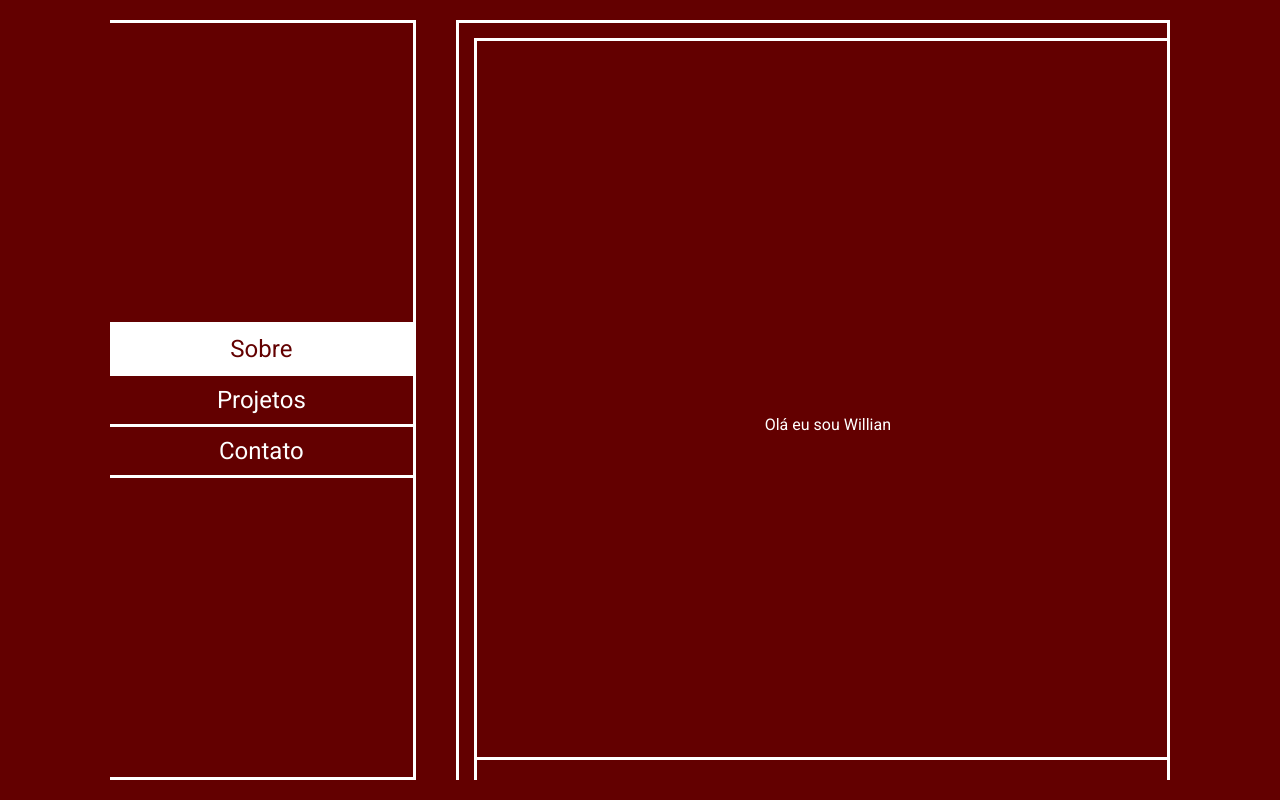
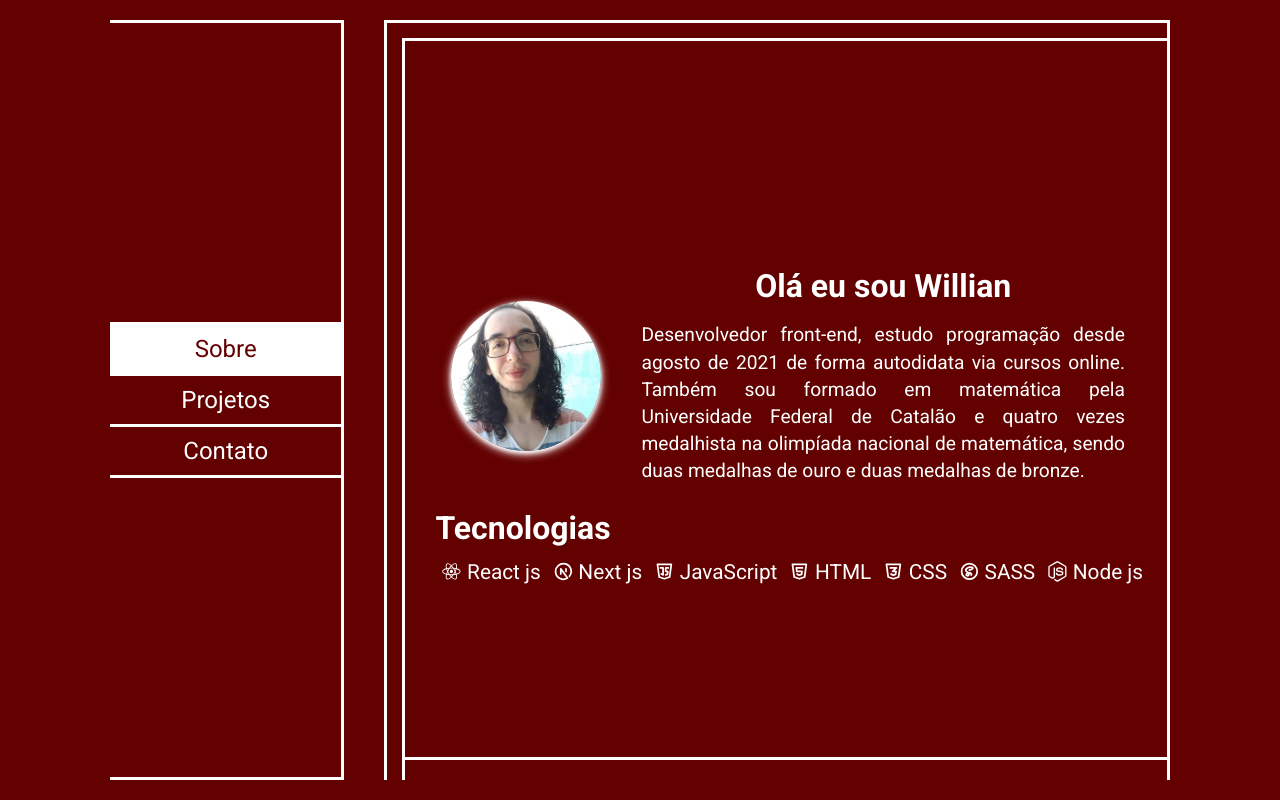
Before and after one commit to willian-pessoa/portfolio-willian-pessoa, a Next.js app: page / in a window 1280 px wide. Built offline with nearby package versions, Linux system fonts and the light colour scheme.

Commit message:
criado secao sobre

```diff
--- a/src/components/About/About.jsx
+++ b/src/components/About/About.jsx
@@ -1,10 +1,87 @@
 import React from "react";
 import ContentContainer from "../ContentContainer/ContentContainer";
 
+import Image from "next/image";
+
+import { RiReactjsFill } from "react-icons/ri";
+import { FaNodeJs } from "react-icons/fa";
+import {
+  TbBrandNextjs,
+  TbBrandJavascript,
+  TbBrandHtml5,
+  TbBrandCss3,
+  TbBrandSass,
+} from "react-icons/tb";
+
 import "./About.scss";
+
+const TECHNOLOGIES = [
+  {
+    name: "React js",
+    icon: <RiReactjsFill />,
+  },
+  {
+    name: "Next js",
+    icon: <TbBrandNextjs />,
+  },
+  {
+    name: "JavaScript",
+    icon: <TbBrandJavascript />,
+  },
+  {
+    name: "HTML",
+    icon: <TbBrandHtml5 />,
+  },
+  {
+    name: "CSS",
+    icon: <TbBrandCss3 />,
+  },
+  {
+    name: "SASS",
+    icon: <TbBrandSass />,
+  },
+  {
+    name: "Node js",
+    icon: <FaNodeJs />,
+  },
+];
 
 export default function About({ active }) {
   return (
-    <ContentContainer active={active}>Olá eu sou Willian</ContentContainer>
+    <ContentContainer active={active}>
+      <div className="about">
+        <div className="about__profile">
+          <div className="about__profile__image">
+            <Image
+              src={"/assets/willian.jpg"}
+              alt="foto de perfil willian pessoa"
+              fill
+            />
+          </div>
+          <div className="about__profile__description">
+            <h1>Olá eu sou Willian</h1>
+            <p>
+              Desenvolvedor front-end, estudo programação desde agosto de 2021 de forma autodidata via
+              cursos online. Também sou formado em matemática pela Universidade
+              Federal de Catalão e quatro vezes medalhista na olimpíada nacional
+              de matemática, sendo duas medalhas de ouro e duas medalhas de
+              bronze.
+            </p>
+          </div>
+        </div>
+        <div className="about__technologies">
+          <h1>Tecnologias</h1>
+          <ul className="about__technologies__list">
+            {TECHNOLOGIES.map((item, idx) => {
+              return (
+                <li key={idx} className="about__technologies__list__item">
+                  {item.icon} <span>{item.name}</span>
+                </li>
+              );
+            })}
+          </ul>
+        </div>
+      </div>
+    </ContentContainer>
   );
 }
--- a/src/components/About/About.scss
+++ b/src/components/About/About.scss
@@ -1,12 +1,89 @@
 .about {
-  position: relative;
   width: 100%;
   height: 100%;
-  bottom: -99%;
-  margin: 10px;
-  border: 3px solid $text;
+  display: flex;
+  flex-direction: column;
+  justify-content: center;
+  align-items: center;
+  padding: 5px 30px;
 
   @include mobile{
-    margin-left: 0;
+    padding: 5px 10px;
+  }
+
+  .about__profile {
+    display: flex;
+    justify-content: space-around;
+    margin-bottom: 16px;
+
+    .about__profile__image {
+      width: 150px;
+      height: 150px;
+      position: relative;
+      border-radius: 50%;
+      box-shadow: 0 2px 4px 0 rgb(255, 255, 255),
+        0 3px 10px 0 rgb(255, 255, 255);
+      align-self: center;
+    }
+
+    .about__profile__description {
+      width: 70%;
+      text-align: justify;
+      padding: 8px;
+
+      h1 {
+        margin-bottom: 16px;
+        text-align: center;
+
+        @include mobile{
+          font-size: 1.2rem;
+        }
+      }
+
+      p {
+        font-size: 1.2rem;
+        line-height: 1.7rem;
+
+        @include mobile {
+          font-size: 0.9rem;
+          line-height: 1.3rem;
+        }
+      }
+    }
+  }
+
+  .about__technologies {
+    width: 100%;
+
+    h1 {
+      text-align: left;
+
+      @include mobile{
+        font-size: 1.2rem;
+      }
+    }
+
+    .about__technologies__list {
+      display: flex;
+      flex-wrap: wrap;
+      justify-content: space-around;
+      padding: 8px 0 0 0;
+
+      .about__technologies__list__item {
+        font-size: 1.3rem;
+        display: flex;
+        justify-content: center;
+        align-items: center;
+        margin: 5px;
+
+        @include mobile {
+          font-size: 1rem;
+        }
+
+        span {
+          margin-left: 5px;
+        }
+      }
+    }
   }
 }
--- a/src/components/ShowContent/ShowContent.scss
+++ b/src/components/ShowContent/ShowContent.scss
@@ -1,5 +1,5 @@
 .show-content {
-  width: 70%;
+  width: 77%;
   height: calc(100% - 40px);
   border: 3px solid $text;
   border-bottom: 0;
--- a/src/components/SideBar/SideBar.scss
+++ b/src/components/SideBar/SideBar.scss
@@ -1,5 +1,5 @@
 .side-bar {
-  width: 30%;
+  width: 23%;
   height: calc(100% - 40px);
   border: 3px solid $text;
   border-left: 0;
--- a/src/styles/_variables.scss
+++ b/src/styles/_variables.scss
@@ -9,7 +9,7 @@ $secondary: #b50e2a;
 }
 
 @mixin mobile {
-  @media (max-width: 610px) {
+  @media (max-width: 710px) {
     @content;
   }
 }
```
Also changed, not shown: public/assets/willian.jpg (added).
